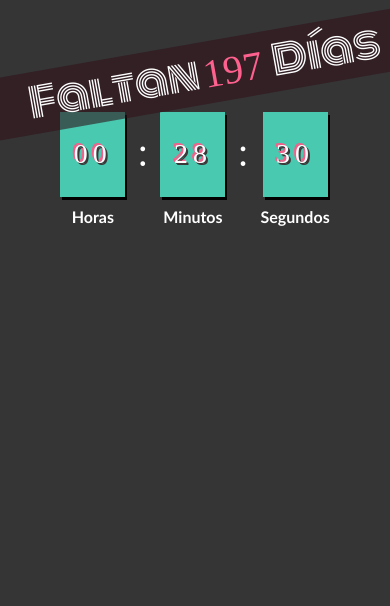
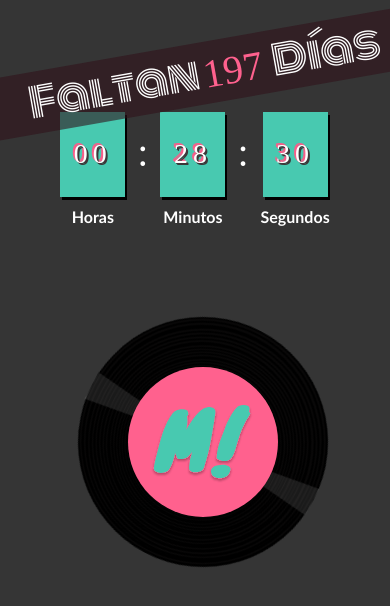
Before and after one commit to camizupanovich/mirandaFanPage, a React (Create React App) app: page / in a window 390 px wide. Shown: the top 606 px of the page. Built offline with nearby package versions, Linux system fonts and the light colour scheme; a web font is replaced by a local one.

Commit message:
test mobile vinilo

```diff
--- a/src/components/counter/counter.css
+++ b/src/components/counter/counter.css
@@ -182,11 +182,16 @@
     position: absolute;
     width: 9vw;
 }
-@media screen and (max-width:700px) {
-    .icon {
-        display: none;
+@media screen and (max-width:500px) {
+    .disco{
+        width: 250px;
+        top: 48vh;
+        left: 20vw;
     }
-    .vinilo {
-        display: none;
+    .vinilo{
+        width: 250px;
+    }
+    .icon{
+        width: 150px;
     }
 }
```
